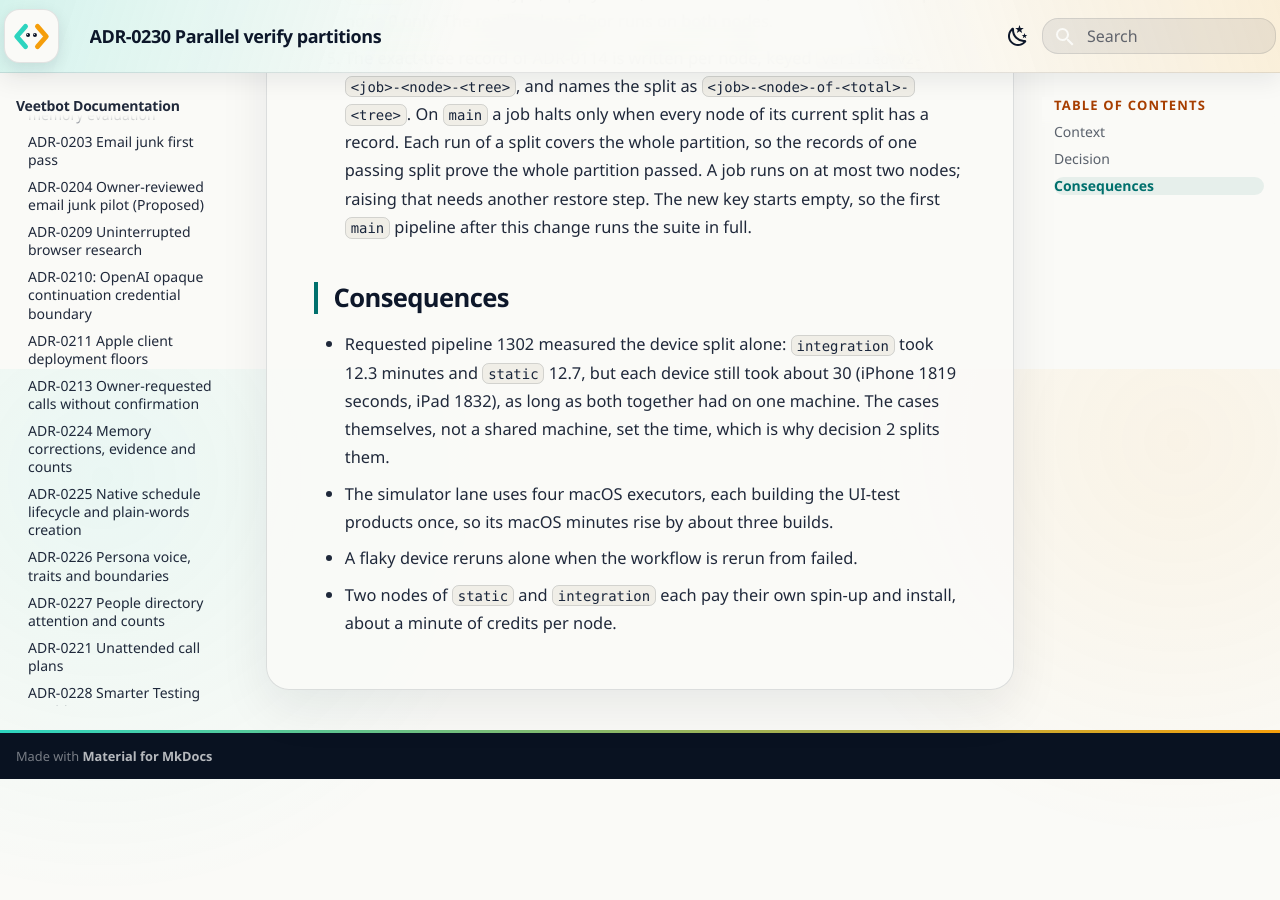
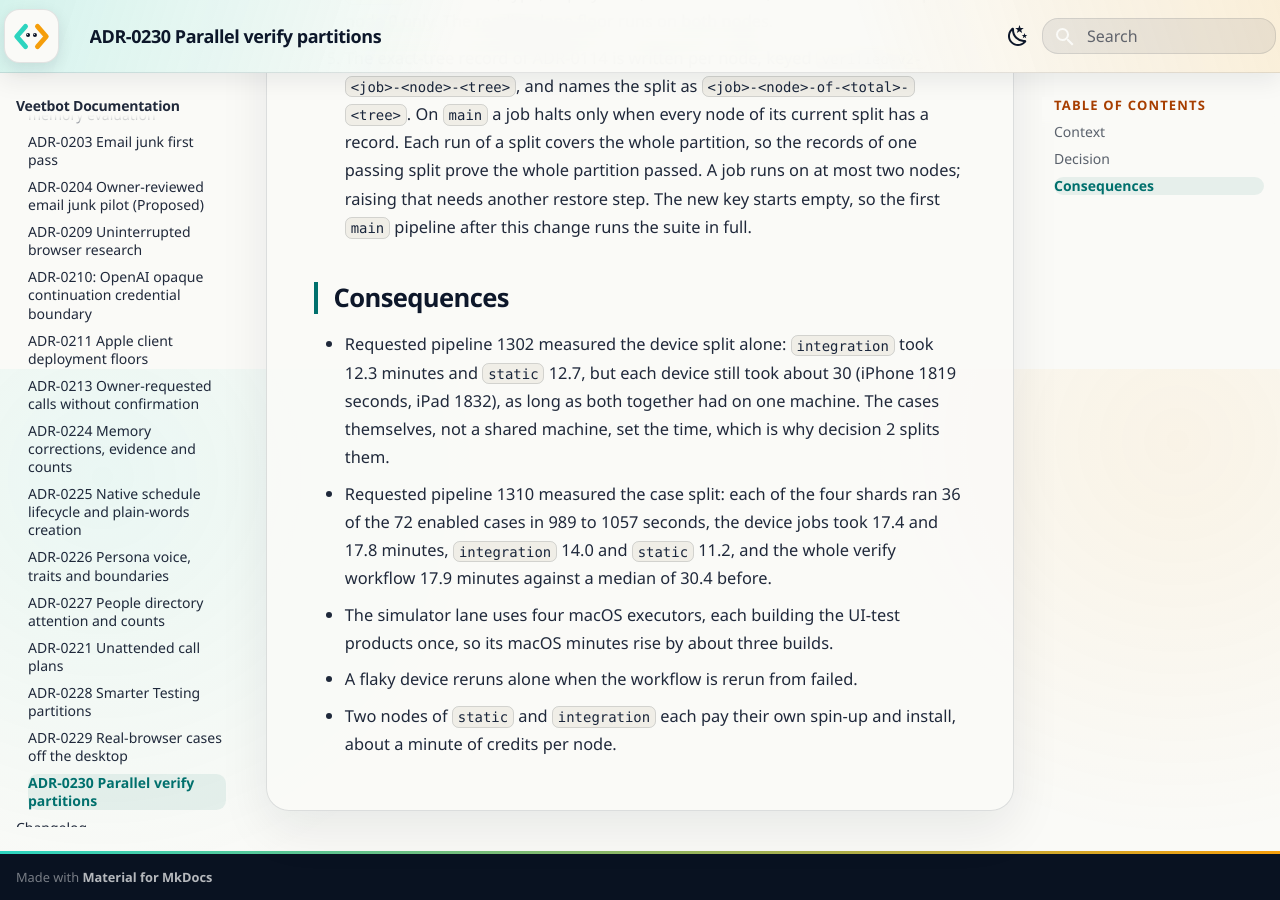
Before and after one commit to avitus/veetbot, an MkDocs documentation site: the page built from docs/adr/0230-parallel-verify-partitions.md, in a window 1280 px wide and 900 px high, scrolled down 1431 px. Built offline with MkDocs 1.6.1 and Material for MkDocs 9.7.7, drawn with Linux system fonts in a browser that asks for light colours; before the commit the page ends 2210 px from its top, so only the background shows below that.

Commit message:
docs(adr): record pipeline 1310's measured verify times in ADR-0230
Four simulator shards of 36 of 72 cases each ran 989-1057 s; the verify
workflow took 17.9 min against a median of 30.4. The one iPhone case that
failed there passed on rerun with the same split, a flake; apple's
failure is dev's testPeopleAccessibilityAtLargeText regression, which
fails on every run and is unrelated to this branch.

Reading-Lane: A

Co-Authored-By: Claude Opus 5.5 <noreply@anthropic.com>
Glen-Conversation: c0c2ae77-ea24-44bc-aaf4-168a90712cc4

```diff
--- a/docs/adr/0230-parallel-verify-partitions.md
+++ b/docs/adr/0230-parallel-verify-partitions.md
@@ -55,6 +55,10 @@ ADR-0228 left job parallelism as a separate decision.
   (iPhone 1819 seconds, iPad 1832), as long as both together had on one
   machine. The cases themselves, not a shared machine, set the time, which is
   why decision 2 splits them.
+- Requested pipeline 1310 measured the case split: each of the four shards
+  ran 36 of the 72 enabled cases in 989 to 1057 seconds, the device jobs took
+  17.4 and 17.8 minutes, `integration` 14.0 and `static` 11.2, and the whole
+  verify workflow 17.9 minutes against a median of 30.4 before.
 - The simulator lane uses four macOS executors, each building the UI-test
   products once, so its macOS minutes rise by about three builds.
 - A flaky device reruns alone when the workflow is rerun from failed.
```
